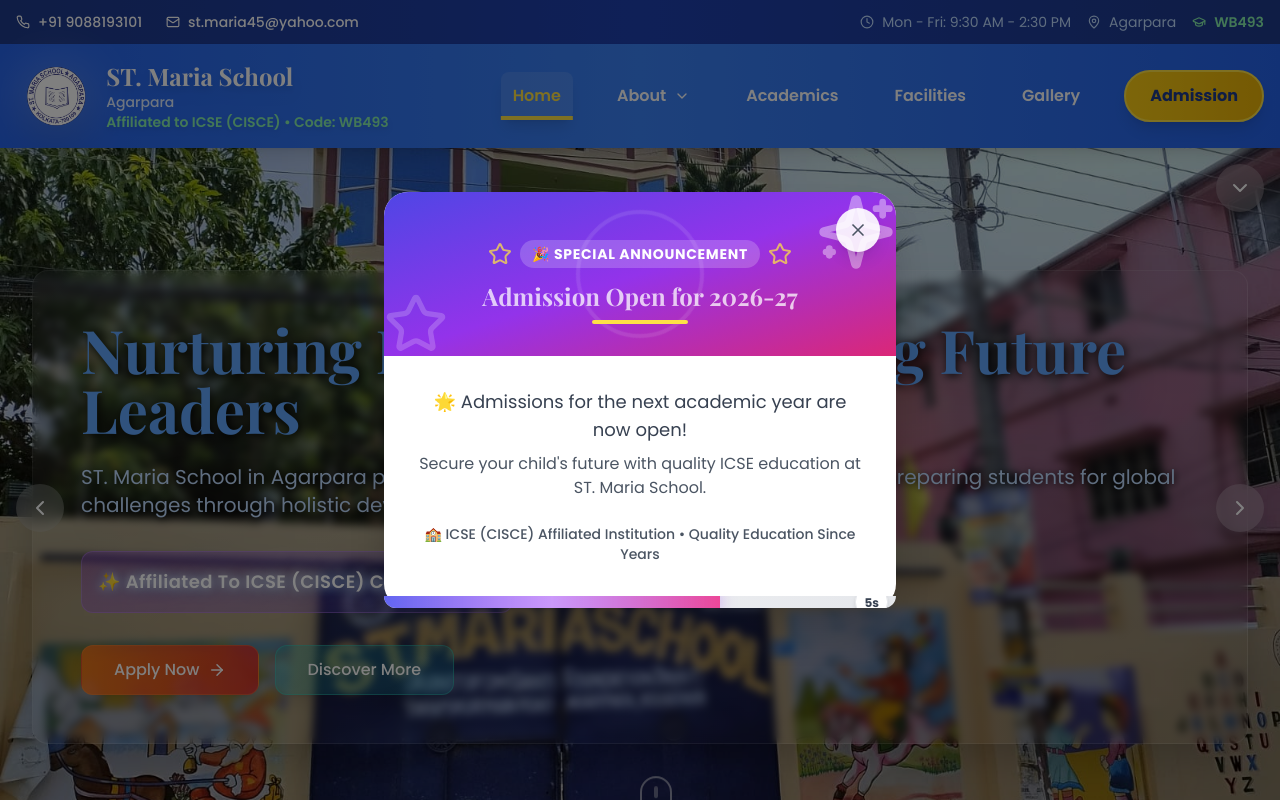
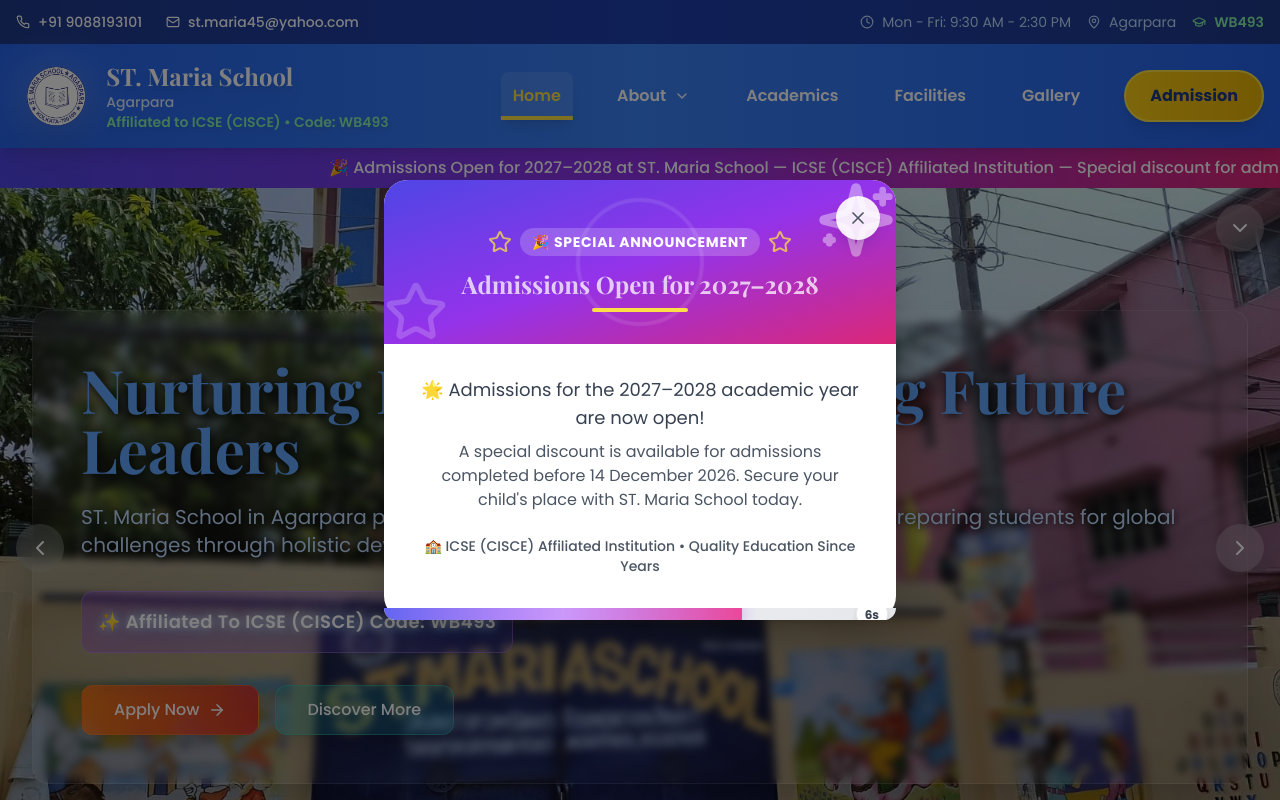
Before and after one commit to Aryan-Singh16/School, a React (Vite) app in the folder creative-education-website-main/: page / in a window 1280 px wide. Shown: the top 800 px of the page. Built offline with nearby package versions, Linux system fonts and the light colour scheme.

Commit message:
notice update

```diff
--- a/creative-education-website-main/src/components/AnnouncementPopup.tsx
+++ b/creative-education-website-main/src/components/AnnouncementPopup.tsx
@@ -4,20 +4,22 @@ import { X, Star, Sparkles } from 'lucide-react';
 const AnnouncementPopup = () => {
   const [isVisible, setIsVisible] = useState(false);
   const [isAnimating, setIsAnimating] = useState(false);
+  useEffect(() => {
+    const showDelay = 500; // ms before showing
+    const visibleDuration = 5000; // visible time in ms (4s + 1s extra)
 
-  useEffect(() => {
     // Show popup after a short delay for better UX
     const showTimer = setTimeout(() => {
       setIsVisible(true);
       setIsAnimating(true);
-    }, 500);
+    }, showDelay);
 
-    // Hide popup after 4 seconds
+    // Hide popup after the visible duration
     const hideTimer = setTimeout(() => {
       setIsAnimating(false);
       // Wait for animation to complete before removing from DOM
       setTimeout(() => setIsVisible(false), 300);
-    }, 4500);
+    }, showDelay + visibleDuration);
 
     return () => {
       clearTimeout(showTimer);
@@ -30,10 +32,10 @@ const AnnouncementPopup = () => {
     setTimeout(() => setIsVisible(false), 300);
   };
 
-  if (!isVisible) return null;
-
   return (
-    <div className="fixed inset-0 z-50 flex items-center justify-center p-4">
+    <>
+      {isVisible && (
+      <div className="fixed inset-0 z-50 flex items-center justify-center p-4">
       {/* Backdrop */}
       <div
         className={`absolute inset-0 bg-black transition-opacity duration-300 ${
@@ -74,7 +76,7 @@ const AnnouncementPopup = () => {
               </span>
             </div>
             <h2 className="text-xl font-bold">
-              Admission Open for 2026-27
+              Admissions Open for 2027–2028
             </h2>
           </div>
         </div>
@@ -82,7 +84,7 @@ const AnnouncementPopup = () => {
         {/* Content */}
         <div className="p-6">
           <p className="text-gray-700 mb-6 leading-relaxed text-center text-base">
-            Admissions for the next academic year are now open. Secure your child's future with quality education.
+            Admissions for the 2027–2028 academic year are now open. A special discount is available for admissions completed before 14 December 2026. Secure your child's place today.
           </p>
 
           {/* Call to action section */}
@@ -91,7 +93,7 @@ const AnnouncementPopup = () => {
               Learn More
             </button>
             <p className="text-xs text-gray-500 text-center">
-              📅 Valid until: Oct 31, 2025
+              📅 Discount valid until: 14 Dec, 2026
             </p>
           </div>
         </div>
--- a/creative-education-website-main/src/components/NoticeBoard.tsx
+++ b/creative-education-website-main/src/components/NoticeBoard.tsx
@@ -8,9 +8,9 @@ import { Bell, CalendarClock, Info } from "lucide-react";
 const sampleNotices: NoticeProps[] = [
   {
     id: "1",
-    title: "Admission Open for 2026-27",
-    content: "Admissions for the next academic year are now open.",
-    date: "1 Dec, 2025",
+    title: "Admissions Open for 2027-2028",
+    content: "Admissions for the 2027–2028 academic year are now open. Special discount available for admissions completed before 14 December 2026.",
+    date: "14 Dec, 2026",
     category: "announcement"
   },
   {
--- a/creative-education-website-main/src/pages/Index.tsx
+++ b/creative-education-website-main/src/pages/Index.tsx
@@ -13,54 +13,76 @@ import Loader from '../components/Loader';
 import { Helmet } from 'react-helmet-async';
 import { X, Star, Sparkles, Calendar, Clock } from 'lucide-react';
 
-// Enhanced Announcement Popup Component with Visible Timer
+const AdmissionTicker = () => {
+  return (
+    <div className="w-full bg-gradient-to-r from-indigo-600 via-purple-600 to-pink-600 text-white overflow-hidden py-2 relative z-30">
+      <style>{`
+        @keyframes marquee-scroll {
+          0%   { transform: translateX(100%); }
+          100% { transform: translateX(-100%); }
+        }
+        .marquee-track {
+          display: inline-block;
+          white-space: nowrap;
+          animation: marquee-scroll 18s linear infinite;
+        }
+        .marquee-track:hover {
+          animation-play-state: paused;
+        }
+      `}</style>
+      <div className="marquee-track text-sm sm:text-base font-medium">
+        🎉 Admissions Open for 2027–2028 at ST. Maria School — ICSE (CISCE) Affiliated Institution — Special discount for admissions completed before 14 December 2026. Enroll now! 🎉
+      </div>
+    </div>
+  );
+};
+
 const AnnouncementPopup = () => {
   const [isVisible, setIsVisible] = useState(false);
   const [isAnimating, setIsAnimating] = useState(false);
-  const [timeLeft, setTimeLeft] = useState(7); // 7 seconds countdown
-  const [progress, setProgress] = useState(100); // Progress percentage
+  const [timeLeft, setTimeLeft] = useState(8);
+  const [progress, setProgress] = useState(100);
 
   useEffect(() => {
-    // Show popup after loader completes + small delay
-    const showTimer = setTimeout(() => {
+    const showTimer = window.setTimeout(() => {
       setIsVisible(true);
       setIsAnimating(true);
-    }, 2500); // Shows after loader (2000ms) + 500ms delay
+    }, 2500);
 
-    return () => clearTimeout(showTimer);
+    return () => window.clearTimeout(showTimer);
   }, []);
 
   useEffect(() => {
     if (!isAnimating) return;
 
-    // Countdown and progress tracking
-    const interval = setInterval(() => {
-      setTimeLeft(prev => {
-        const newTime = prev - 0.1;
-        setProgress((newTime / 7) * 100);
+    const total = 8;
+    const interval = window.setInterval(() => {
+      setTimeLeft((prev) => {
+        const newTime = Math.max(0, Number((prev - 0.1).toFixed(1)));
+        setProgress((newTime / total) * 100);
 
         if (newTime <= 0) {
           setIsAnimating(false);
-          setTimeout(() => setIsVisible(false), 300);
+          window.setTimeout(() => setIsVisible(false), 300);
           return 0;
         }
+
         return newTime;
       });
-    }, 100); // Update every 100ms for smooth animation
+    }, 100);
 
-    return () => clearInterval(interval);
+    return () => window.clearInterval(interval);
   }, [isAnimating]);
 
   const handleClose = () => {
     setIsAnimating(false);
-    setTimeout(() => setIsVisible(false), 300);
+    window.setTimeout(() => setIsVisible(false), 300);
   };
 
   if (!isVisible) return null;
 
   return (
     <div className="fixed inset-0 z-50 flex items-center justify-center p-4">
-      {/* Backdrop */}
       <div
         className={`absolute inset-0 bg-black transition-opacity duration-300 ${
           isAnimating ? 'opacity-50' : 'opacity-0'
@@ -68,57 +90,20 @@ const AnnouncementPopup = () => {
         onClick={handleClose}
       />
 
-      {/* Enhanced Popup with visible timer */}
       <div
         className={`relative bg-white rounded-3xl shadow-2xl max-w-sm sm:max-w-md lg:max-w-lg w-full mx-4 transform transition-all duration-300 ${
-          isAnimating
-            ? 'scale-100 opacity-100 translate-y-0'
-            : 'scale-95 opacity-0 translate-y-4'
+          isAnimating ? 'scale-100 opacity-100 translate-y-0' : 'scale-95 opacity-0 translate-y-4'
         }`}
       >
-        {/* Enhanced Close button */}
         <button
           onClick={handleClose}
           className="absolute top-4 right-4 p-3 rounded-full bg-white bg-opacity-90 hover:bg-opacity-100 transition-all duration-200 z-20 shadow-lg hover:shadow-xl group"
+          aria-label="Close announcement"
         >
           <X className="h-5 w-5 text-gray-600 group-hover:text-gray-800 transition-colors" />
         </button>
 
-        {/* Circular Timer in top-left corner */}
-        {/* <div className="absolute top-4 left-4 z-20">
-          <div className="relative w-12 h-12 sm:w-14 sm:h-14"> */}
-            {/* Background circle */}
-            {/* <svg className="w-full h-full transform -rotate-90" viewBox="0 0 36 36">
-              <path
-                className="text-white opacity-30"
-                stroke="currentColor"
-                strokeWidth="3"
-                fill="none"
-                d="M18 2.0845 a 15.9155 15.9155 0 0 1 0 31.831 a 15.9155 15.9155 0 0 1 0 -31.831"
-              /> */}
-              {/* Progress circle */}
-              {/* <path
-                className="text-white transition-all duration-100 ease-linear"
-                stroke="currentColor"
-                strokeWidth="3"
-                strokeLinecap="round"
-                fill="none"
-                strokeDasharray={`${progress}, 100`}
-                d="M18 2.0845 a 15.9155 15.9155 0 0 1 0 31.831 a 15.9155 15.9155 0 0 1 0 -31.831"
-              />
-            </svg> */}
-            {/* Timer number */}
-            {/* <div className="absolute inset-0 flex items-center justify-center">
-              <span className="text-white font-bold text-xs sm:text-sm">
-                {Math.ceil(timeLeft)}
-              </span>
-            </div>
-          </div>
-        </div>  */}
-
-        {/* Header with enhanced beauty */}
         <div className="relative bg-gradient-to-br from-indigo-600 via-purple-600 to-pink-600 text-white p-6 sm:p-8 rounded-t-3xl overflow-hidden">
-          {/* Animated background elements */}
           <div className="absolute top-0 right-0 opacity-30 animate-pulse">
             <Sparkles className="h-16 sm:h-20 w-16 sm:w-20" />
           </div>
@@ -126,7 +111,7 @@ const AnnouncementPopup = () => {
             <Star className="h-12 sm:h-16 w-12 sm:w-16" />
           </div>
           <div className="absolute top-1/2 left-1/2 transform -translate-x-1/2 -translate-y-1/2 opacity-10">
-            <div className="w-24 sm:w-32 h-24 sm:h-32 rounded-full border-4 border-white animate-spin" style={{animationDuration: '20s'}}></div>
+            <div className="w-24 sm:w-32 h-24 sm:h-32 rounded-full border-4 border-white animate-spin" style={{ animationDuration: '20s' }}></div>
           </div>
 
           <div className="relative z-10 text-center pt-4">
@@ -138,41 +123,22 @@ const AnnouncementPopup = () => {
               <Star className="h-5 sm:h-6 w-5 sm:w-6 text-yellow-300 animate-pulse" />
             </div>
             <h2 className="text-xl sm:text-2xl font-bold mb-2 animate-pulse">
-              Admission Open for 2026-27
+              Admissions Open for 2027–2028
             </h2>
             <div className="w-20 sm:w-24 h-1 bg-yellow-300 mx-auto rounded-full"></div>
           </div>
         </div>
 
-        {/* Enhanced Content with better responsiveness */}
         <div className="p-6 sm:p-8">
-          {/* Timer indicator banner */}
-          {/* <div className="mb-4 bg-gradient-to-r from-blue-50 to-indigo-50 border border-blue-200 rounded-xl p-3 sm:p-4">
-            <div className="flex items-center justify-center gap-2 text-blue-700">
-              <Clock className="h-4 w-4 animate-pulse" />
-              <span className="text-sm font-medium">
-                Auto-closing in {Math.ceil(timeLeft)} seconds
-              </span>
-            </div>
-            {/* Horizontal progress bar */}
-            {/* <div className="mt-2 w-full bg-blue-100 rounded-full h-2 overflow-hidden">
-              <div
-                className="h-full bg-gradient-to-r from-blue-400 to-indigo-500 transition-all duration-100 ease-linear rounded-full"
-                style={{ width: `${progress}%` }}
-              />
-            </div>
-          </div> */}
-
           <div className="text-center mb-6">
             <p className="text-gray-700 text-base sm:text-lg leading-relaxed">
-              🌟 Admissions for the next academic year are now open!
+              🌟 Admissions for the 2027–2028 academic year are now open!
             </p>
             <p className="text-gray-600 mt-2 text-sm sm:text-base">
-              Secure your child's future with quality ICSE education at ST. Maria School.
+              A special discount is available for admissions completed before 14 December 2026. Secure your child's place with ST. Maria School today.
             </p>
           </div>
 
-          {/* School highlight */}
           <div className="text-center">
             <p className="text-gray-600 text-xs sm:text-sm font-medium">
               🏫 ICSE (CISCE) Affiliated Institution • Quality Education Since Years
@@ -180,7 +146,6 @@ const AnnouncementPopup = () => {
           </div>
         </div>
 
-        {/* Enhanced bottom progress bar with gradient and glow */}
         <div className="h-3 bg-gradient-to-r from-gray-100 to-gray-200 rounded-b-3xl overflow-hidden relative">
           <div
             className="h-full bg-gradient-to-r from-indigo-500 via-purple-500 to-pink-500 transition-all ease-linear shadow-lg relative overflow-hidden"
@@ -190,11 +155,9 @@ const AnnouncementPopup = () => {
               boxShadow: '0 0 15px rgba(168, 85, 247, 0.6)'
             }}
           >
-            {/* Animated shimmer effect */}
             <div className="absolute inset-0 bg-gradient-to-r from-transparent via-white to-transparent opacity-30 animate-pulse"></div>
           </div>
 
-          {/* Floating timer badge */}
           <div className="absolute right-2 top-1/2 transform -translate-y-1/2">
             <div className="bg-white rounded-full px-2 py-1 shadow-md border border-gray-200">
               <span className="text-xs font-bold text-gray-700">
@@ -303,6 +266,7 @@ const Index = () => {
 
       <div className={`transition-opacity duration-500 ${showLoader ? 'opacity-0' : 'opacity-100'}`}>
         <Header />
+        <AdmissionTicker />
         <main>
           <Hero />
           <About />
```
